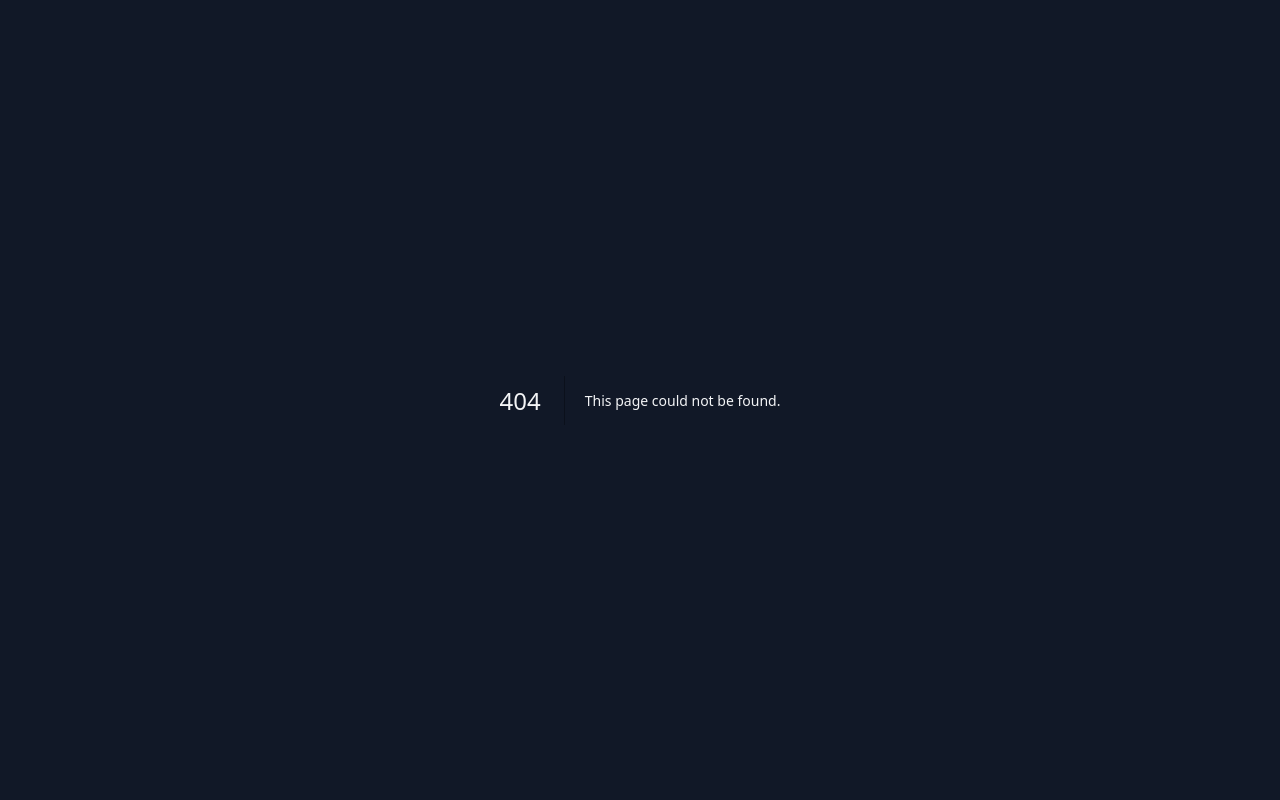
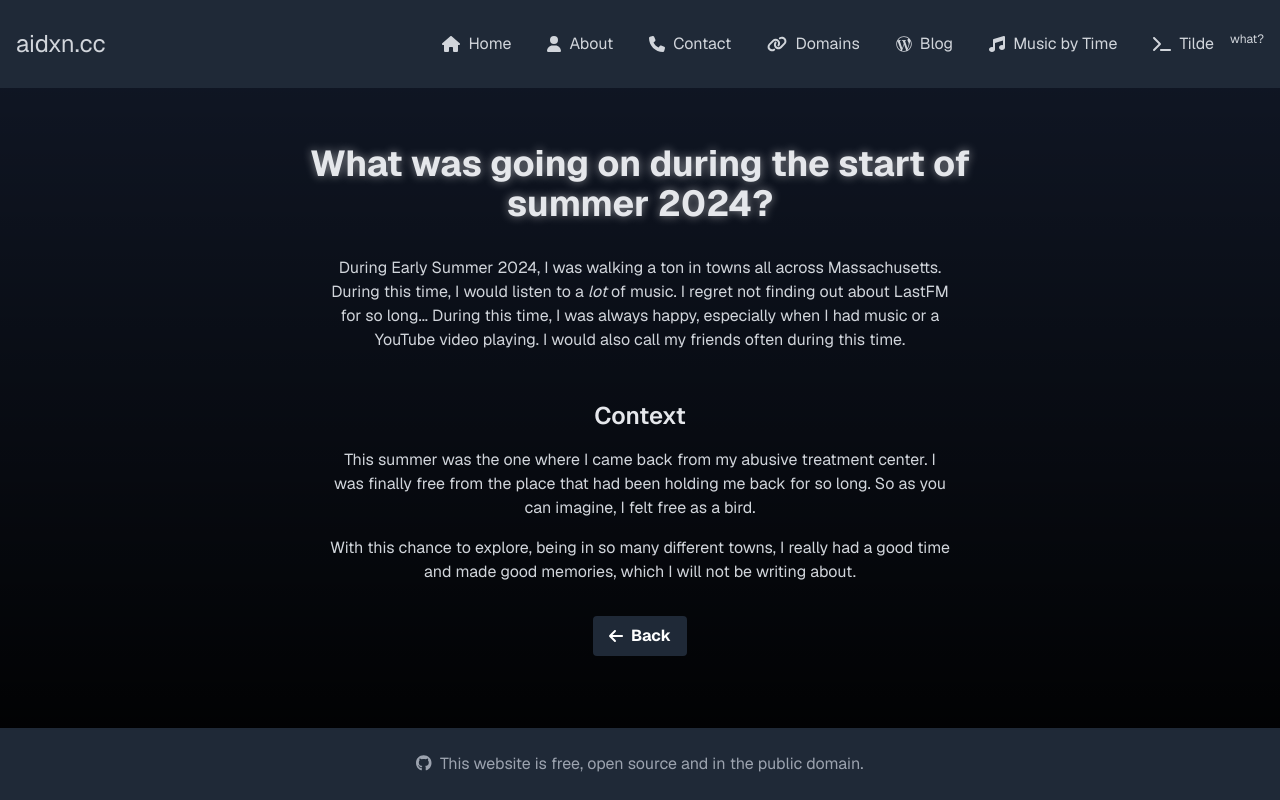
Before and after one commit to ihatenodejs/aidxnCC, a Next.js app: page /time-periods/early-summer-2024 in a window 1280 px wide. Before the commit this address had no page. Built offline with nearby package versions, Linux system fonts and the light colour scheme.

Commit message:
add music info buttons and pages

```diff
--- /dev/null
+++ b/app/components/BackButton.tsx
@@ -0,0 +1,17 @@
+import React from 'react';
+import Link from 'next/link';
+import { FontAwesomeIcon } from '@fortawesome/react-fontawesome';
+import { faArrowLeft } from '@fortawesome/free-solid-svg-icons';
+
+const BackButton: React.FC<{ href: string }> = ({ href }) => {
+  return (
+    <Link href={href} legacyBehavior>
+      <a className="bg-gray-800 hover:bg-gray-700 text-white font-bold py-2 px-4 mt-4 rounded inline-flex items-center">
+        <FontAwesomeIcon icon={faArrowLeft} className="mr-2" />
+        Back
+      </a>
+    </Link>
+  );
+};
+
+export default BackButton;
--- /dev/null
+++ b/app/components/MusicInfo.tsx
@@ -0,0 +1,32 @@
+import React from 'react';
+import Link from 'next/link';
+
+const MusicInfo: React.FC = () => {
+  return (
+    <div className="max-w-2xl mx-auto text-center text-gray-200">
+      <section className="mb-12">
+        <h2 className="text-2xl font-semibold mb-4">Late Summer 2024</h2>
+        <div className="flex justify-center space-x-4">
+          <Link href="/time-periods/late-summer-2024/what-was-going-on" legacyBehavior>
+            <a className="bg-gray-800 hover:bg-gray-700 text-white font-bold py-2 px-4 rounded">
+              WHAT WAS GOING ON
+            </a>
+          </Link>
+        </div>
+      </section>
+
+      <section className="mb-12">
+        <h2 className="text-2xl font-semibold mb-4">Early Summer 2024</h2>
+        <div className="flex justify-center space-x-4">
+          <Link href="/time-periods/early-summer-2024/what-was-going-on" legacyBehavior>
+            <a className="bg-gray-800 hover:bg-gray-700 text-white font-bold py-2 px-4 rounded">
+              WHAT WAS GOING ON
+            </a>
+          </Link>
+        </div>
+      </section>
+    </div>
+  );
+};
+
+export default MusicInfo;
--- /dev/null
+++ b/app/components/pages/time-periods/early-summer-2024/WhatWasGoingOn.tsx
@@ -0,0 +1,27 @@
+import React from 'react';
+import BackButton from '../../../BackButton';
+
+const WhatWasGoingOnLateSummer2024: React.FC = () => {
+  return (
+    <div className="max-w-2xl mx-auto text-center">
+      <h1 className="text-4xl font-bold my-2 text-center text-gray-200" style={{ textShadow: '0 0 10px rgba(255, 255, 255, 0.5)' }}>
+        What was going on during the start of summer 2024?
+      </h1>
+      <div className="px-6 pt-6">
+        <p className="text-gray-300 mb-4">
+          During Early Summer 2024, I was walking a ton in towns all across Massachusetts. During this time, I would listen to a <i>lot</i> of music. I regret not finding out about LastFM for so long... During this time, I was always happy, especially when I had music or a YouTube video playing. I would also call my friends often during this time.
+        </p>
+        <h2 className="text-2xl font-semibold mb-4 mt-12 text-gray-200">Context</h2>
+        <p className="text-gray-300 mb-4">
+          This summer was the one where I came back from my abusive treatment center. I was finally free from the place that had been holding me back for so long. So as you can imagine, I felt free as a bird.
+        </p>
+        <p className="text-gray-300 mb-4">
+          With this chance to explore, being in so many different towns, I really had a good time and made good memories, which I will not be writing about.
+        </p>
+        <BackButton href="/music" />
+      </div>
+    </div>
+  );
+};
+
+export default WhatWasGoingOnLateSummer2024;
--- /dev/null
+++ b/app/components/pages/time-periods/late-summer-2024/WhatWasGoingOn.tsx
@@ -0,0 +1,26 @@
+import React from 'react';
+import BackButton from '../../../BackButton';
+
+const WhatWasGoingOnLateSummer2024: React.FC = () => {
+  return (
+    <div className="max-w-2xl mx-auto text-center">
+      <h1 className="text-4xl font-bold my-2 text-center text-gray-200" style={{ textShadow: '0 0 10px rgba(255, 255, 255, 0.5)' }}>
+        What was going on during the end of summer 2024?
+      </h1>
+      <div className="px-6 pt-6">
+        <p className="text-gray-300 mb-4">
+          During late summer 2024, my depression and the "after effects" of treatment really kicked in. I had quit going to my therapist as I didn't feel like they were doing much of anything for me. I am very happy to say that since I quit my therapist, I have been doing much better.
+        </p>
+        <p className="text-gray-300 mb-4">
+          At this time, the baseball season was over, so I was walking around much less. I was still listening to a lot of music and I started getting into less depressed songs. I was also starting to get into more "normal" music, which was an interesting phase (which I believe I'm still in).
+        </p>
+        <p className="text-gray-300 mb-4">
+          A highlight of late summer 2024 was a vacation I took. This vacation has entire albums which remind me of it and I will always cherish those memories deeply.
+        </p>
+        <BackButton href="/music" />
+      </div>
+    </div>
+  );
+};
+
+export default WhatWasGoingOnLateSummer2024;
--- a/app/music/page.tsx
+++ b/app/music/page.tsx
@@ -1,5 +1,6 @@
 import Header from '../components/Header'
 import MusicWidget from '../components/Music'
+import MusicInfo from '../components/MusicInfo'
 import Footer from '../components/Footer'
 
 export default function Music() {
@@ -8,6 +9,7 @@ export default function Music() {
       <Header />
       <main className="flex-grow container mx-auto px-4 py-12">
         <MusicWidget />
+        <MusicInfo />
       </main>
       <Footer />
     </div>
--- /dev/null
+++ b/app/time-periods/early-summer-2024/page.tsx
@@ -0,0 +1,15 @@
+import Header from '../../components/Header'
+import WhatWasGoingOn from '../../components/pages/time-periods/early-summer-2024/WhatWasGoingOn'
+import Footer from '../../components/Footer'
+
+export default function Music() {
+  return (
+    <div className="min-h-screen flex flex-col">
+      <Header />
+      <main className="flex-grow container mx-auto px-4 py-12">
+        <WhatWasGoingOn />
+      </main>
+      <Footer />
+    </div>
+  )
+}
--- /dev/null
+++ b/app/time-periods/early-summer-2024/what-was-going-on/page.tsx
@@ -0,0 +1,15 @@
+import Header from '../../../components/Header'
+import WhatWasGoingOn from '../../../components/pages/time-periods/early-summer-2024/WhatWasGoingOn'
+import Footer from '../../../components/Footer'
+
+export default function Music() {
+  return (
+    <div className="min-h-screen flex flex-col">
+      <Header />
+      <main className="flex-grow container mx-auto px-4 py-12">
+        <WhatWasGoingOn />
+      </main>
+      <Footer />
+    </div>
+  )
+}
--- /dev/null
+++ b/app/time-periods/late-summer-2024/page.tsx
@@ -0,0 +1,15 @@
+import Header from '../../components/Header'
+import WhatWasGoingOn from '../../components/pages/time-periods/late-summer-2024/WhatWasGoingOn'
+import Footer from '../../components/Footer'
+
+export default function Music() {
+  return (
+    <div className="min-h-screen flex flex-col">
+      <Header />
+      <main className="flex-grow container mx-auto px-4 py-12">
+        <WhatWasGoingOn />
+      </main>
+      <Footer />
+    </div>
+  )
+}
--- /dev/null
+++ b/app/time-periods/late-summer-2024/what-was-going-on/page.tsx
@@ -0,0 +1,15 @@
+import Header from '../../../components/Header'
+import WhatWasGoingOn from '../../../components/pages/time-periods/late-summer-2024/WhatWasGoingOn'
+import Footer from '../../../components/Footer'
+
+export default function Music() {
+  return (
+    <div className="min-h-screen flex flex-col">
+      <Header />
+      <main className="flex-grow container mx-auto px-4 py-12">
+        <WhatWasGoingOn />
+      </main>
+      <Footer />
+    </div>
+  )
+}
```
